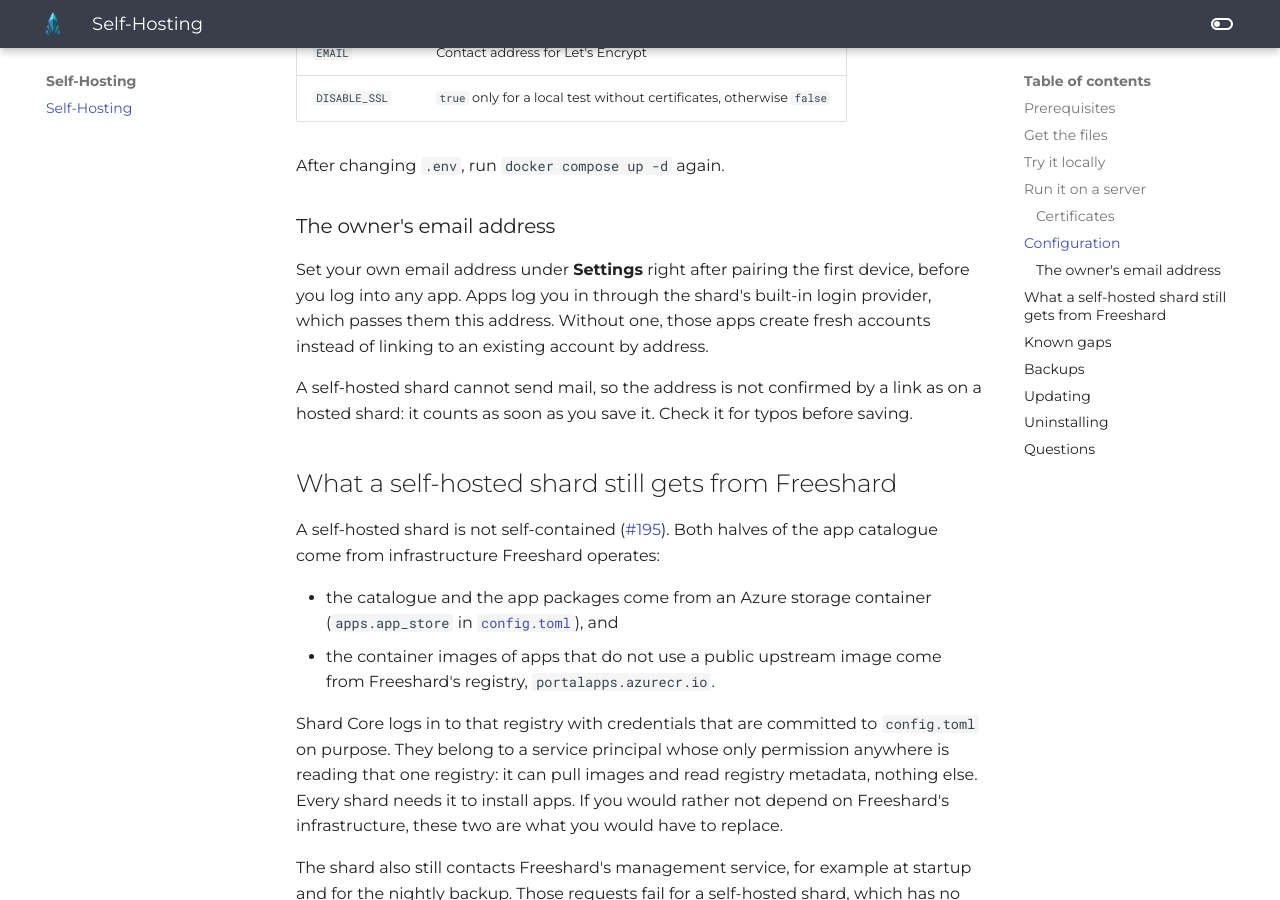
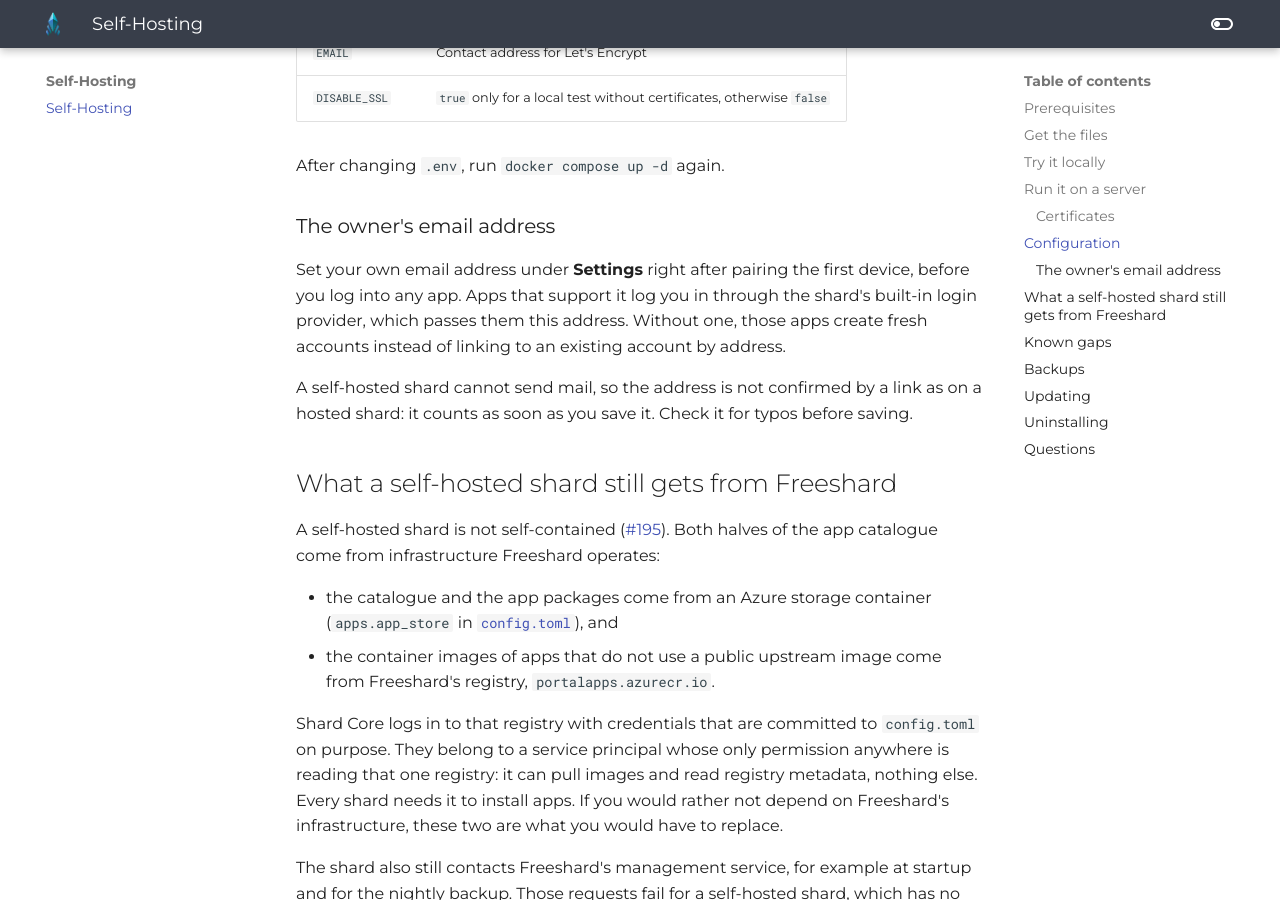
Before and after one commit to FreeshardBase/documentation, an MkDocs documentation site: the page built from docs/self_hosting/index.md, in a window 1280 px wide and 900 px high, scrolled down 3325 px. Built offline with MkDocs 1.6.1 and Material for MkDocs 9.7.7, drawn with Linux system fonts in a browser that asks for light colours.

Commit message:
self_hosting: only some apps use the login provider
Co-Authored-By: Claude Opus 5.5 <noreply@anthropic.com>

```diff
--- a/docs/self_hosting/index.md
+++ b/docs/self_hosting/index.md
@@ -97,7 +97,7 @@ After changing `.env`, run `docker compose up -d` again.
 ### The owner's email address
 
 Set your own email address under **Settings** right after pairing the first device, before you log into any app.
-Apps log you in through the shard's built-in login provider, which passes them this address.
+Apps that support it log you in through the shard's built-in login provider, which passes them this address.
 Without one, those apps create fresh accounts instead of linking to an existing account by address.
 
 A self-hosted shard cannot send mail, so the address is not confirmed by a link as on a hosted shard: it counts as soon as you save it.
```
